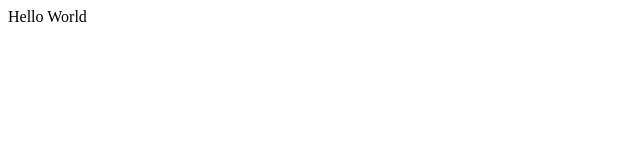
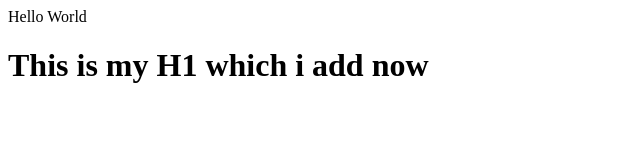
Before and after one commit to jojorabbit1/777academy-student, a plain HTML site: page index.html in a window 1280 px wide. Shown: the whole page, without its empty margins (0-640 px from the left). Drawn offline with Linux system fonts and the light colour scheme.

Commit message:
created heading in index.html

```diff
--- a/index.html
+++ b/index.html
@@ -1 +1,2 @@
 <p>Hello World</p>
+<h1>This is my H1 which i add now</h1>
```
